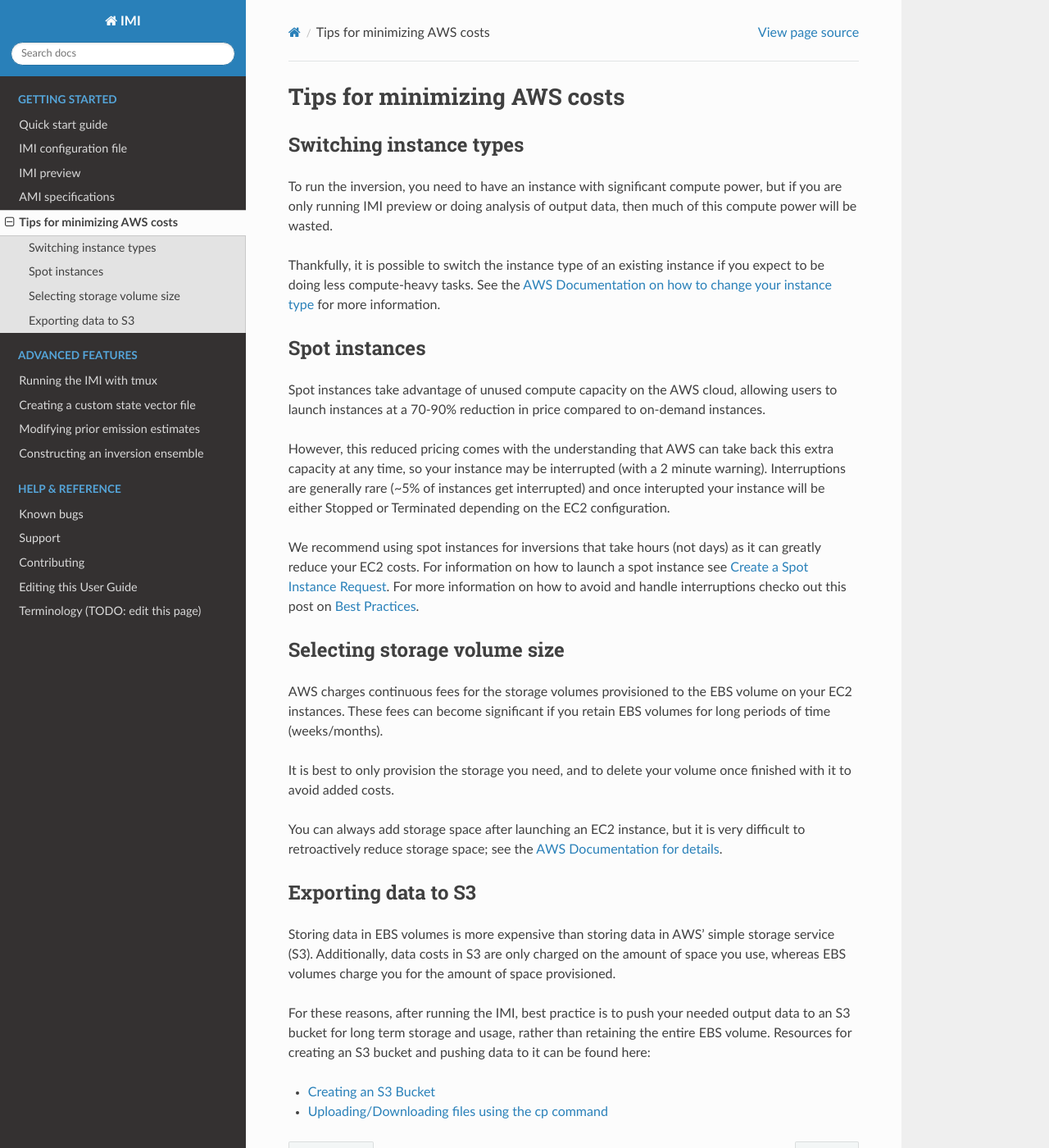
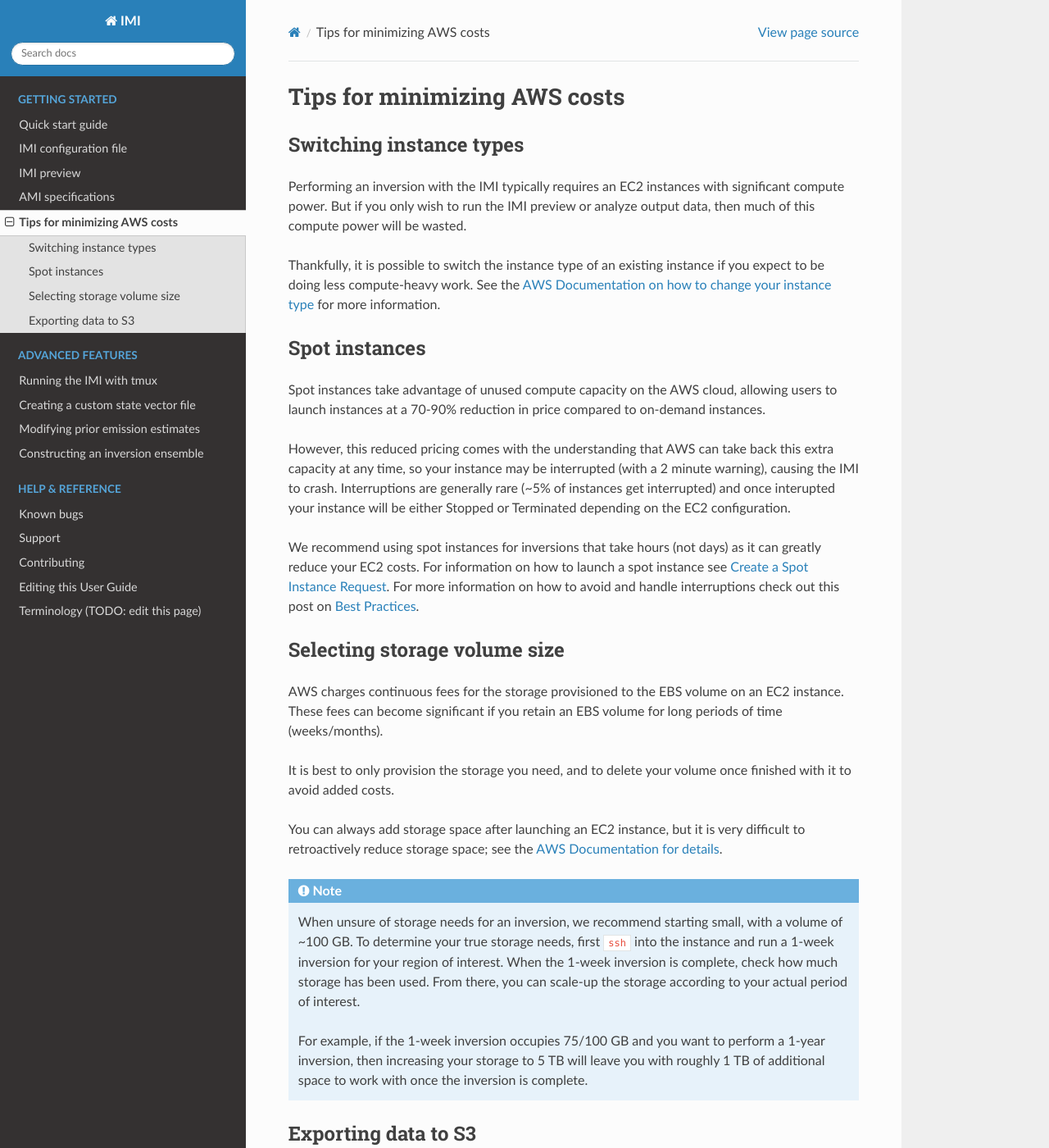
Before and after one commit to geoschem/integrated_methane_inversion, a Sphinx documentation site: the page built from docs/source/getting-started/minimizing-cost-tips.rst, in a window 1280 px wide and 1400 px high. Shown: the whole window at 82% size. Built offline with Sphinx 7.4.7 and the Read the Docs theme 2.0.0, drawn with Linux system fonts in a browser that asks for light colours.

Commit message:
Expand advice for selecting storage amount; new attempt at relative links

```diff
--- a/docs/source/getting-started/minimizing-cost-tips.rst
+++ b/docs/source/getting-started/minimizing-cost-tips.rst
@@ -4,10 +4,10 @@ Tips for minimizing AWS costs
 
 Switching instance types
 ------------------------
-To run the inversion, you need to have an instance with significant compute power, but if you are only
-running IMI preview or doing analysis of output data, then much of this compute power will be wasted.
+Performing an inversion with the IMI typically requires an EC2 instances with significant compute power. But if you only
+wish to run the IMI preview or analyze output data, then much of this compute power will be wasted.
 
-Thankfully, it is possible to switch the instance type of an existing instance if you expect to be doing less compute-heavy tasks.
+Thankfully, it is possible to switch the instance type of an existing instance if you expect to be doing less compute-heavy work.
 See the `AWS Documentation on how to change your instance type <https://docs.aws.amazon.com/AWSEC2/latest/UserGuide/ec2-instance-resize.html>`_
 for more information.
 
@@ -18,13 +18,14 @@ Spot instances take advantage of unused compute capacity on the AWS cloud, allow
 70-90% reduction in price compared to on-demand instances.
 
 However, this reduced pricing comes with the understanding that AWS can take back this extra capacity at any time,
-so your instance may be interrupted (with a 2 minute warning). Interruptions are generally rare (~5% of instances get interrupted)
-and once interupted your instance will be either Stopped or Terminated depending on the EC2 configuration.
+so your instance may be interrupted (with a 2 minute warning), causing the IMI to crash.
+Interruptions are generally rare (~5% of instances get interrupted) and once interupted your instance will be either
+Stopped or Terminated depending on the EC2 configuration.
 
 We recommend using spot instances for inversions that take hours (not days) as it can greatly reduce your EC2 costs.
 For information on how to launch a spot instance see
 `Create a Spot Instance Request <https://docs.aws.amazon.com/AWSEC2/latest/UserGuide/spot-requests.html#create-spot-instance-request-console-procedure>`_.
-For more information on how to avoid and handle interruptions checko out this post on
+For more information on how to avoid and handle interruptions check out this post on
 `Best Practices <https://aws.amazon.com/blogs/compute/best-practices-for-handling-ec2-spot-instance-interruptions/>`_.
 
 
@@ -32,14 +33,23 @@ For more information on how to avoid and handle interruptions checko out this po
 
 Selecting storage volume size
 -----------------------------
-AWS charges continuous fees for the storage volumes provisioned to the EBS volume on your EC2 instances.
-These fees can become significant if you retain EBS volumes for long periods of time (weeks/months).
+AWS charges continuous fees for the storage provisioned to the EBS volume on an EC2 instance.
+These fees can become significant if you retain an EBS volume for long periods of time (weeks/months).
 
 It is best to only provision the storage you need, and to delete your volume once finished with it to avoid added costs.
 
 You can always add storage space after launching an EC2 instance, but it is very difficult to retroactively reduce storage space;
 see the `AWS Documentation for details <https://docs.aws.amazon.com/AWSEC2/latest/UserGuide/requesting-ebs-volume-modifications.html>`_.
 
+.. note::
+  When unsure of storage needs for an inversion, we recommend starting small, with a volume of ~100 GB.
+  To determine your true storage needs, first ``ssh`` into the instance and run a 1-week inversion for
+  your region of interest. When the 1-week inversion is complete, check how much storage has been used.
+  From there, you can scale-up the storage according to your actual period of interest.
+
+  For example, if the 1-week inversion occupies 75/100 GB and you want to perform a 1-year inversion,
+  then increasing your storage to 5 TB will leave you with roughly 1 TB of additional space to work with
+  once the inversion is complete.
 
 
 .. _exportingS3-label:
```
Also changed, not shown: docs/source/getting-started/quick-start.rst (+5 -6 lines).
